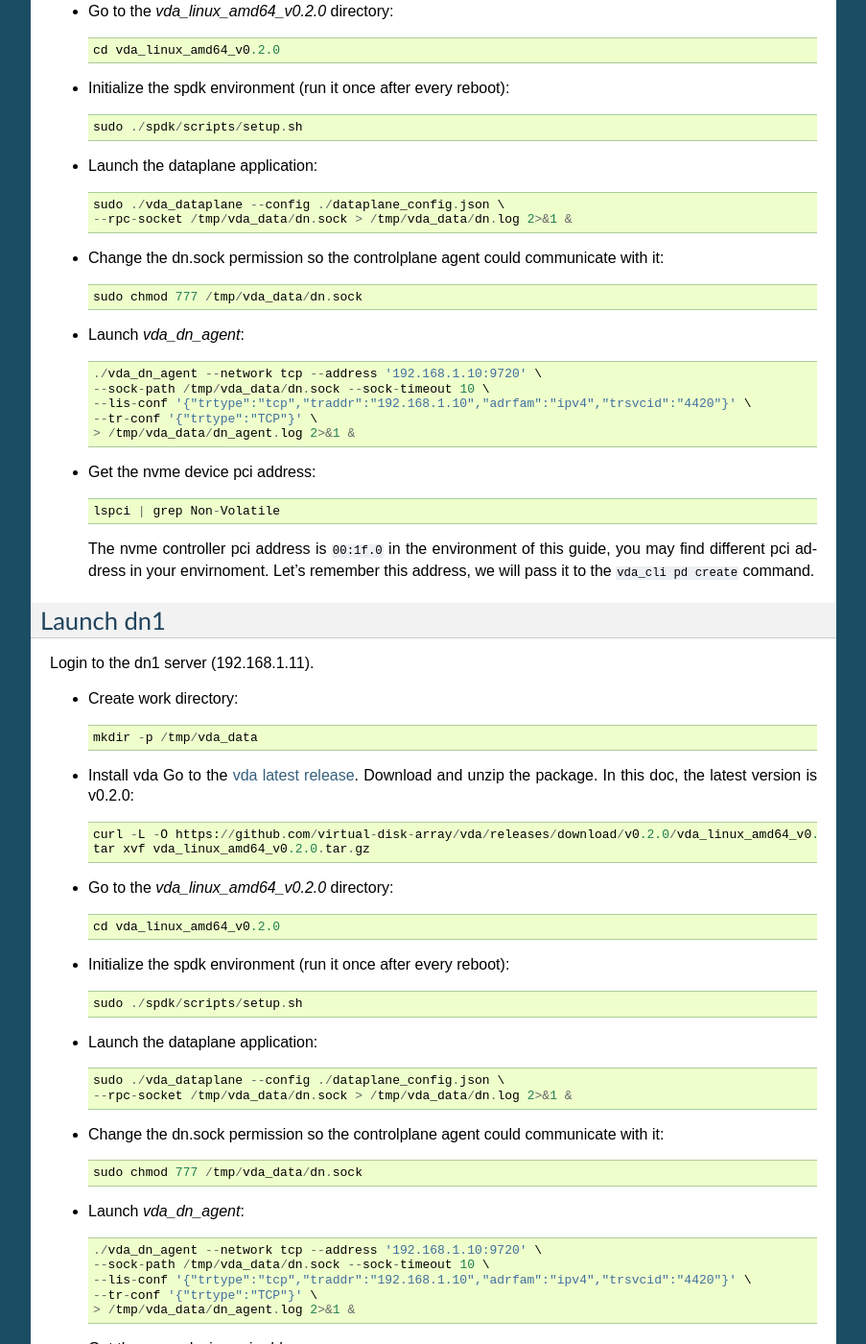
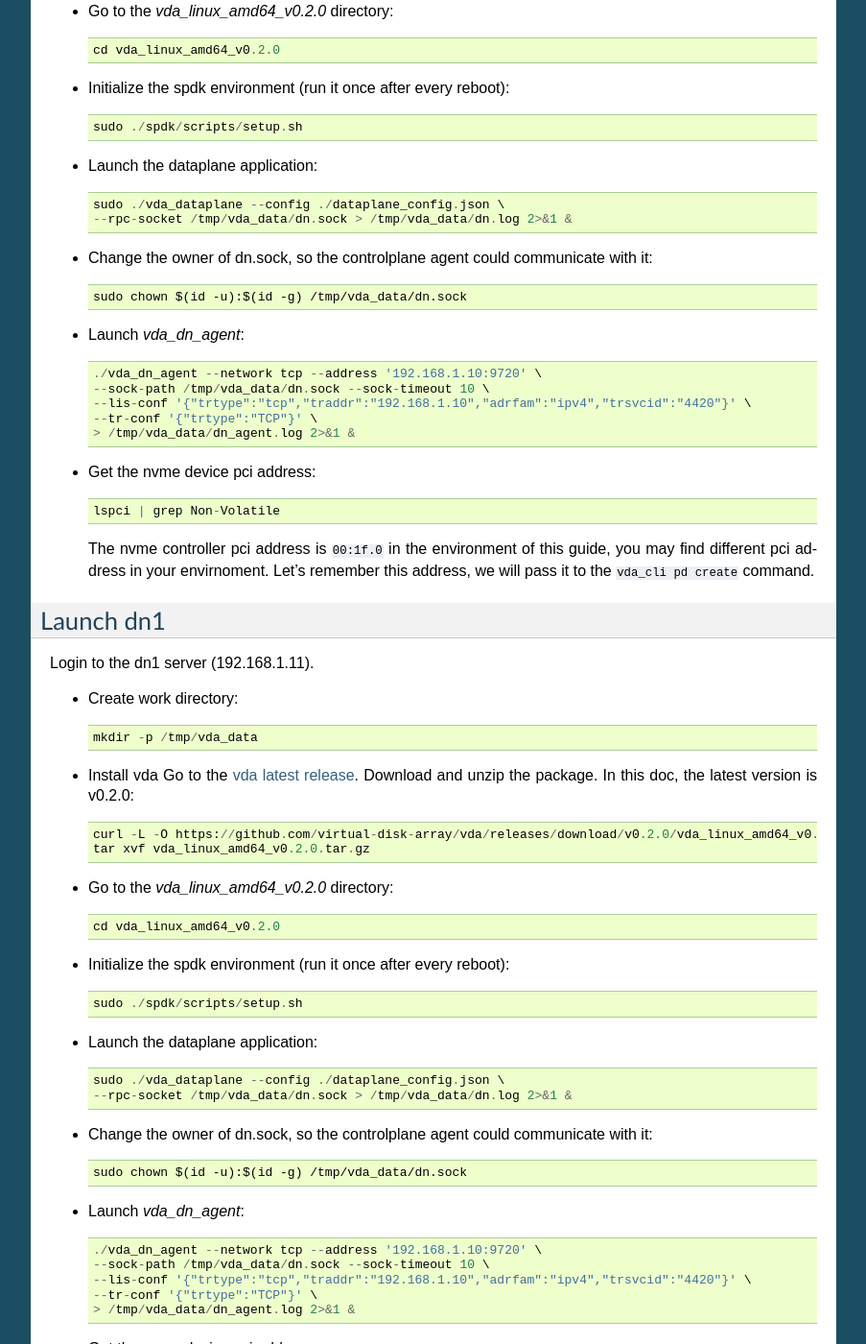
Before and after one commit to virtual-disk-array/vda_doc, a Sphinx documentation site: the page built from source/MultipleServers.rst, in a window 1280 px wide and 1400 px high, scrolled down 1756 px. Shown: the whole window at 96% size, without its empty margins (198-1101 px from the left). Built offline with Sphinx 7.4.7, drawn with Linux system fonts in a browser that asks for light colours; some of the changed text lies outside the part shown.

Commit message:
change socket owner and group

```diff
--- a/source/MultipleServers.rst
+++ b/source/MultipleServers.rst
@@ -85,9 +85,9 @@
     sudo ./vda_dataplane --config ./dataplane_config.json \
     --rpc-socket /tmp/vda_data/dn.sock > /tmp/vda_data/dn.log 2>&1 &
 
-* Change the dn.sock permission so the controlplane agent could communicate with it::
+* Change the owner of dn.sock, so the controlplane agent could communicate with it::
 
-    sudo chmod 777 /tmp/vda_data/dn.sock
+    sudo chown $(id -u):$(id -g) /tmp/vda_data/dn.sock
 
 * Launch `vda_dn_agent`::
 
@@ -135,9 +135,9 @@
     sudo ./vda_dataplane --config ./dataplane_config.json \
     --rpc-socket /tmp/vda_data/dn.sock > /tmp/vda_data/dn.log 2>&1 &
 
-* Change the dn.sock permission so the controlplane agent could communicate with it::
+* Change the owner of dn.sock, so the controlplane agent could communicate with it::
 
-    sudo chmod 777 /tmp/vda_data/dn.sock
+    sudo chown $(id -u):$(id -g) /tmp/vda_data/dn.sock
 
 * Launch `vda_dn_agent`::
 
@@ -185,9 +185,9 @@
     sudo ./vda_dataplane --config ./dataplane_config.json \
     --rpc-socket /tmp/vda_data/cn.sock > /tmp/vda_data/cn.log 2>&1 &
 
-* Change the dn.sock permission so the controlplane agent could communicate with it::
+* Change the owner of cn.sock, so the controlplane agent could communicate with it::
 
-    sudo chmod 777 /tmp/vda_data/cn.sock
+    sudo chown $(id -u):$(id -g) /tmp/vda_data/cn.sock
 
 * Launch `vda_cn_agent`::
 
@@ -226,9 +226,9 @@
     sudo ./vda_dataplane --config ./dataplane_config.json \
     --rpc-socket /tmp/vda_data/cn.sock > /tmp/vda_data/cn.log 2>&1 &
 
-* Change the dn.sock permission so the controlplane agent could communicate with it::
+* Change the cn.sock permission so the controlplane agent could communicate with it::
 
-    sudo chmod 777 /tmp/vda_data/cn.sock
+    sudo chown $(id -u):$(id -g) /tmp/vda_data/cn.sock
 
 * Launch `vda_cn_agent`::
 
```
Also changed, not shown: source/MinimalDeployment.rst (+4 -4 lines), source/MultipleComponentsInOneServer.rst (+8 -8 lines), source/WorkWithKubernetes.rst (+4 -4 lines).
